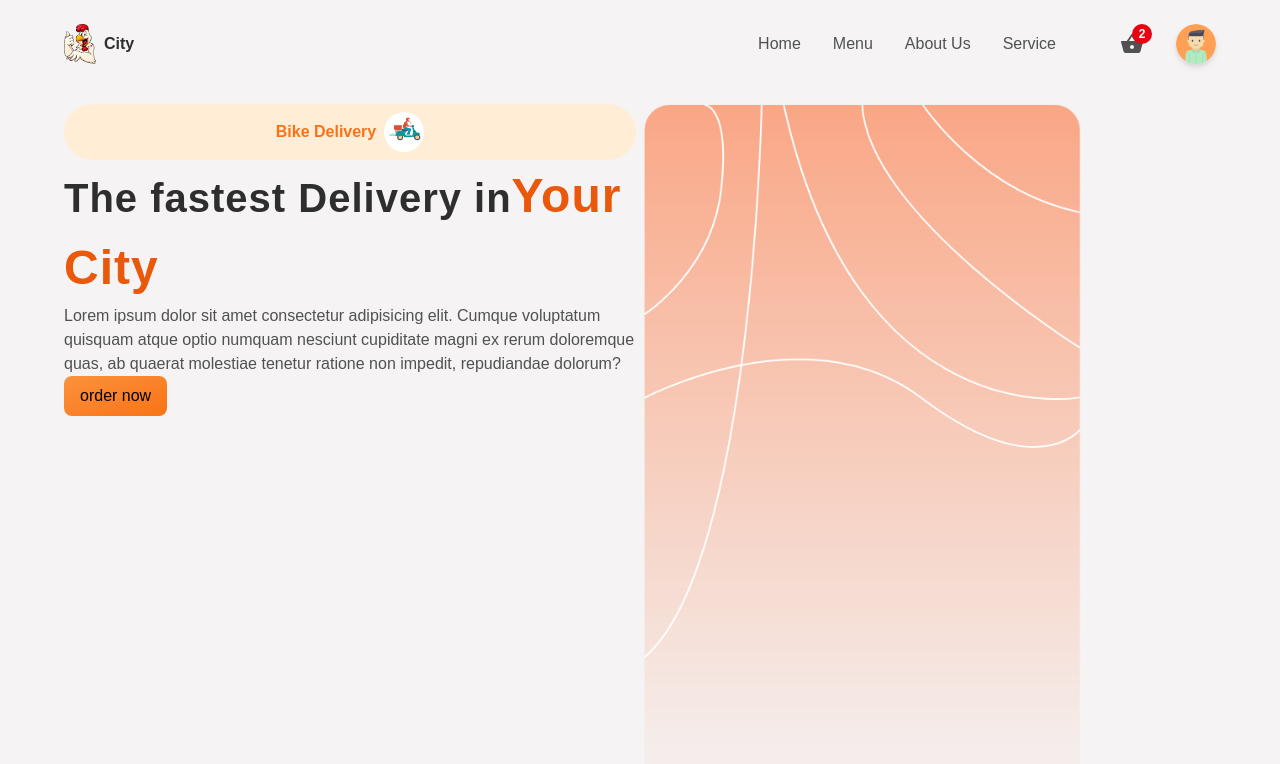
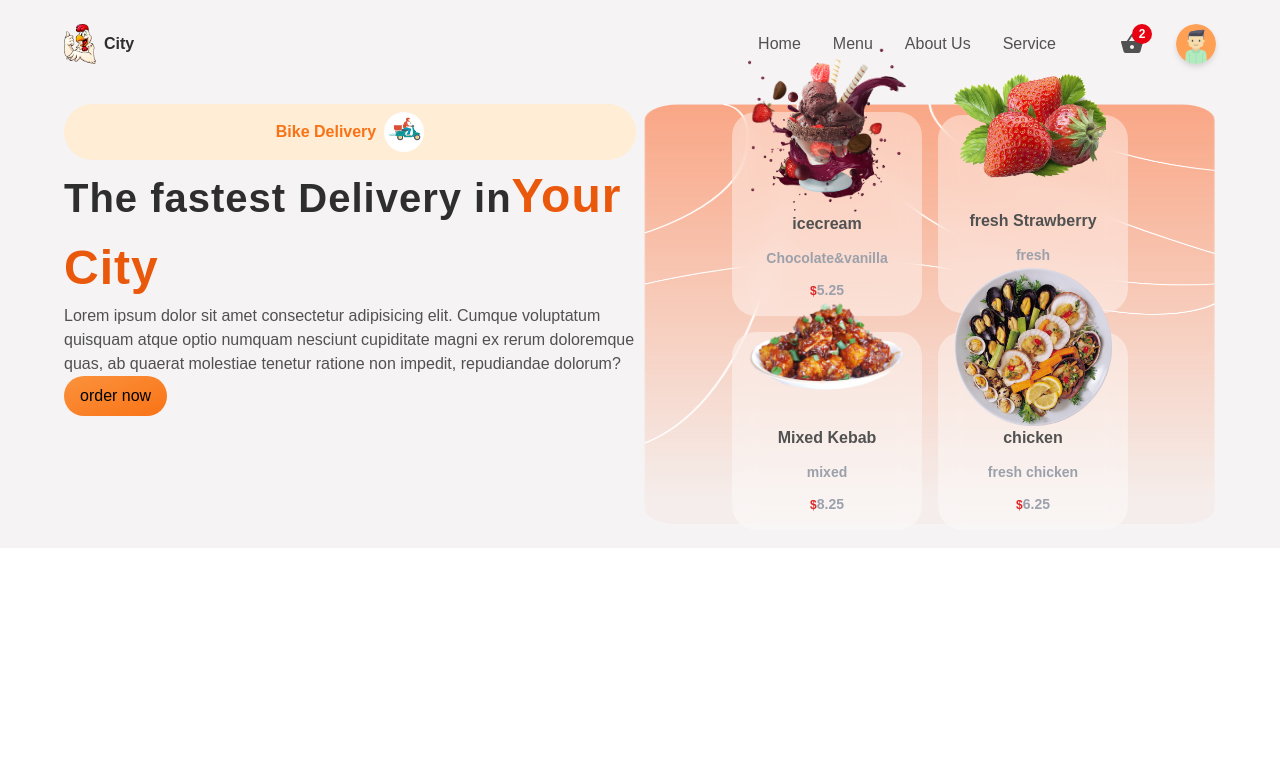
Before and after one commit to harun3851/restaurantapp, a React (Create React App) app: page / in a window 1280 px wide. Shown: the top 764 px of the page. Built offline with nearby package versions, Linux system fonts and the light colour scheme.

Commit message:
data.js created for menu

```diff
--- a/src/components/HomeContainer.jsx
+++ b/src/components/HomeContainer.jsx
@@ -1,13 +1,19 @@
 import React from 'react';
 import Delivery from '../img/delivery.png';
 import HeroBg from "../img/heroBg.png";
+
+import {heroData} from '../utils/data';
+
+
+
+
 const HomeContainer = () => {
   return (
     <section className="grid grid-cols-1 md:grid-cols-2 gap-2 w-full" id="home">
     <div className="py-2 flex-1 gap-6 flex-col items-start justify-start md:items-center">
       <div className="flex items-center gap-2 justify-center bg-orange-100 p-2 rounded-full">
         <p className="text-base text-orange-500 font-semibold">Bike Delivery</p>
-    <div className="w-10 h-10 rounded-full overflow-hidden bg-white">
+         <div className="w-10 h-10 rounded-full overflow-hidden bg-white">
 
         <img src={Delivery}
         className="w-full h-full object-contain"
@@ -25,11 +31,29 @@ const HomeContainer = () => {
       </p>
 
       <button type="button"
-      className="bg-gradient-to-br from-orange-400 to-orange-500 w-full px-4 py-2 rounded-lg
+      className="bg-gradient-to-br from-orange-400 to-orange-500 w-full px-4 py-2 rounded-3xl
       hover:shadow-lg transition-all ease-in-out duration-100 md:w-auto">order now</button>
     </div>
-    <div className="py-2 flex-1 flex items-center">
-      <img src={HeroBg} className="ml top-16 right-16 h-685" alt="hero-bg"/>
+    <div className="py-2 flex-1 flex items-center relative">
+      <img src={HeroBg} className="ml-auto h-420 w-full " alt="hero-bg"/>
+        <div className="w-full h-full absolute top-0 left-0 flex items-center justify-center  py-4
+        gap-4 flex-wrap">
+         {heroData &&
+         heroData.map((n)=>(
+          <div
+          key={n.id}
+          className="w-190  p-4 bg-cardOverlay backdrop-blur-md rounded-3xl flex flex-col items-center justify-center">
+          <img src={n.imageSrc} className="w-40 -mt-20 " alt="I1" />
+          <p className="text-base font-semibold text-textColor">{n.name}</p>
+          <p className="text-sm text-lighttextGray font-semibold my-3">
+            {n.desc}
+          </p>
+          <p className="text-sm text-lighttextGray font-semibold">
+            <span className="text-xs text-red-600">$</span>{n.price}
+          </p>
+        </div>
+         ))}
+      </div>
     </div>
   </section>
   );
--- a/src/index.css
+++ b/src/index.css
@@ -12,6 +12,7 @@ body{
 
 html, body{
     scroll-behavior: smooth;
+    overflow-x:hidden;
 }
 
 
--- /dev/null
+++ b/src/utils/data.js
@@ -0,0 +1,12 @@
+import I1 from "../img/i1.png";
+import F1 from "../img/f1.png";
+import C3 from "../img/c1.png";
+import Fi1 from "../img/fi1.png";
+
+export const heroData=[
+
+    { id:1, name:'icecream', desc:'Chocolate&vanilla', price:'5.25', imageSrc: I1 },
+    { id:2, name:'fresh Strawberry', desc:'fresh', price:'10.25', imageSrc: F1 },
+    { id:3, name:'Mixed Kebab', desc:'mixed', price:'8.25', imageSrc: C3 },
+    { id:4, name:'chicken', desc:'fresh chicken', price:'6.25', imageSrc: Fi1 },
+]
```
